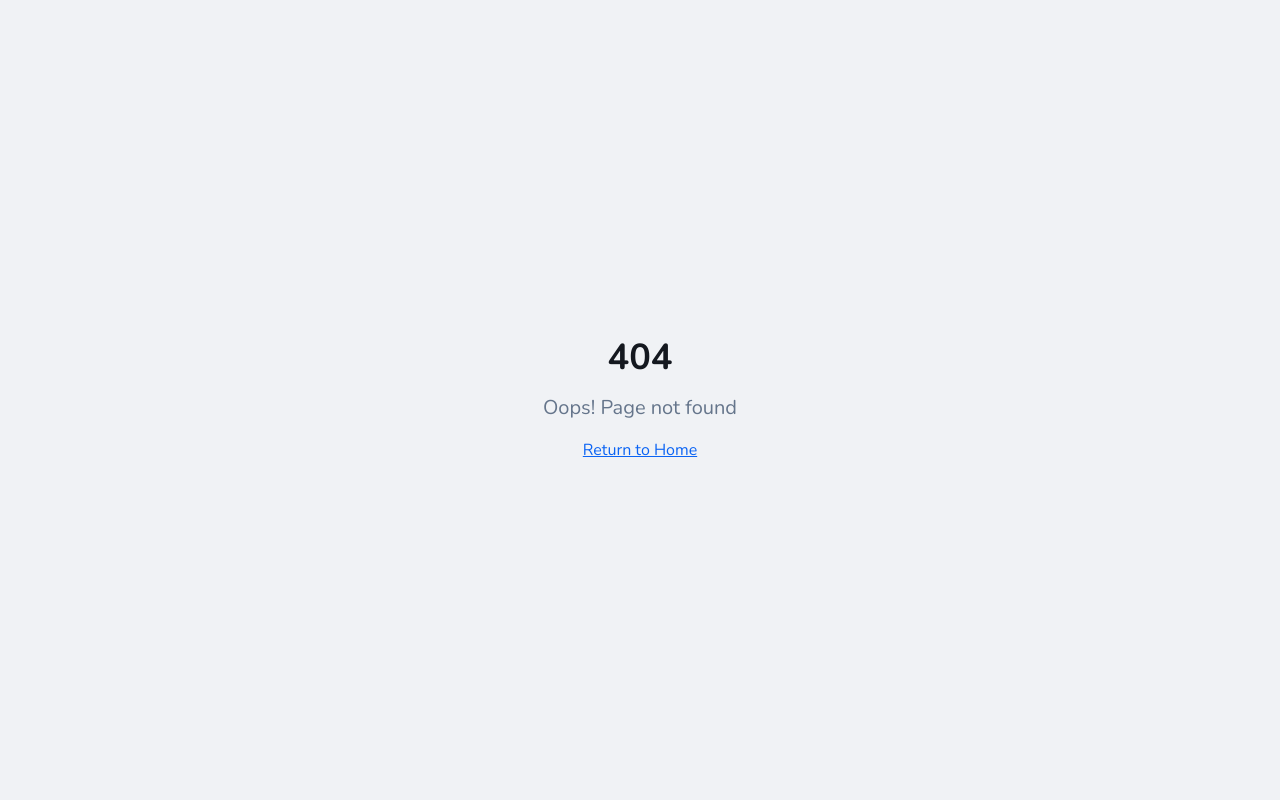
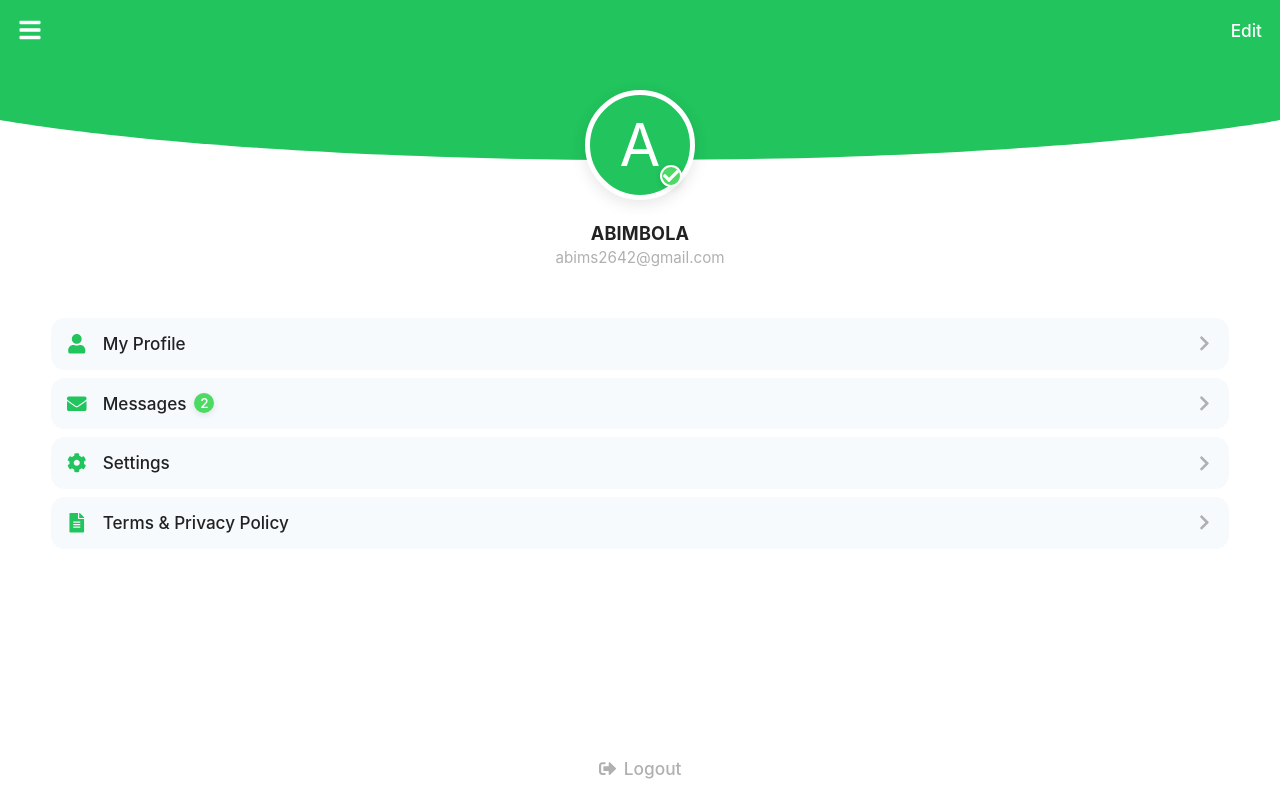
Before and after one commit to alexprogran/igreja-carvalho-de-justica, a Next.js app: page /profile in a window 1280 px wide. Before the commit this address had no page. Built offline with nearby package versions, Linux system fonts and the light colour scheme.

Commit message:
Implementação do Profile

```diff
--- /dev/null
+++ b/app/profile/page.jsx
@@ -0,0 +1,6 @@
+"use client";
+import Profile from "@/components/Profile/Profile";
+
+export default function ProfilePage() {
+  return <Profile />;
+}
--- /dev/null
+++ b/components/Profile/Profile.jsx
@@ -0,0 +1,57 @@
+import React from "react";
+import styles from "./Profile.module.css";
+import { FaUser, FaEnvelope, FaCog, FaFileAlt, FaSignOutAlt, FaCheck, FaBars, FaChevronRight } from "react-icons/fa";
+
+export default function Profile() {
+  return (
+    <div className={styles.profileContainer}>
+      <div className={styles.headerWrapper}>
+        <svg className={styles.headerSvg} viewBox="0 0 375 160" fill="none" xmlns="http://www.w3.org/2000/svg" preserveAspectRatio="none">
+          <path d="M0 0H375V120C375 120 312.5 160 187.5 160C62.5 160 0 120 0 120V0Z" fill="hsl(var(--church-green))"/>
+        </svg>
+        <div className={styles.headerContent}>
+          <button className={styles.menuIcon} aria-label="Menu">
+            <FaBars />
+          </button>
+          <button className={styles.editBtn}>Edit</button>
+        </div>
+        <div className={styles.avatarWrapper}>
+          <div className={styles.avatar}>
+            A
+            <span className={styles.verified}>
+              <FaCheck className={styles.verifiedIcon} />
+            </span>
+          </div>
+        </div>
+      </div>
+      <div className={styles.profileName}>ABIMBOLA</div>
+      <div className={styles.profileEmail}>abims2642@gmail.com</div>
+      <div className={styles.menuList}>
+        <div className={styles.menuItem}>
+          <FaUser className={styles.menuIconLeft + ' ' + styles.iconChurchGreen} />
+          <span>My Profile</span>
+          <FaChevronRight className={styles.menuArrow} />
+        </div>
+        <div className={styles.menuItem}>
+          <FaEnvelope className={styles.menuIconLeft + ' ' + styles.iconChurchGreen} />
+          <span>Messages</span>
+          <span className={styles.badge}>2</span>
+          <FaChevronRight className={styles.menuArrow} />
+        </div>
+        <div className={styles.menuItem}>
+          <FaCog className={styles.menuIconLeft + ' ' + styles.iconChurchGreen} />
+          <span>Settings</span>
+          <FaChevronRight className={styles.menuArrow} />
+        </div>
+        <div className={styles.menuItem}>
+          <FaFileAlt className={styles.menuIconLeft + ' ' + styles.iconChurchGreen} />
+          <span>Terms & Privacy Policy</span>
+          <FaChevronRight className={styles.menuArrow} />
+        </div>
+      </div>
+      <button className={styles.logout}>
+        <FaSignOutAlt /> Logout
+      </button>
+    </div>
+  );
+}
--- /dev/null
+++ b/components/Profile/Profile.module.css
@@ -0,0 +1,211 @@
+/* Profile.module.css */
+
+.profileContainer {
+  background: #fff;
+  min-height: 100vh;
+  width: 100vw;
+  display: flex;
+  flex-direction: column;
+  align-items: center;
+  position: relative;
+  padding: 0;
+  overflow-x: hidden;
+  font-family: 'Inter', Arial, sans-serif;
+}
+
+.headerWrapper {
+  position: relative;
+  width: 100vw;
+  min-width: 320px;
+  height: 160px;
+  display: flex;
+  flex-direction: column;
+  align-items: center;
+  justify-content: flex-start;
+}
+
+.headerSvg {
+  position: absolute;
+  top: 0;
+  left: 0;
+  width: 100vw;
+  height: 160px;
+  z-index: 1;
+  pointer-events: none;
+}
+
+.headerContent {
+  position: relative;
+  width: 100vw;
+  display: flex;
+  flex-direction: row;
+  justify-content: space-between;
+  align-items: flex-start;
+  z-index: 2;
+  padding: 0 18px;
+  margin-top: 18px;
+}
+
+.header {
+  width: 100vw;
+  min-width: 320px;
+  height: 170px;
+  background: linear-gradient(180deg, #4a90e2 0%, #5bb6f9 100%);
+  position: relative;
+  border-bottom-left-radius: 80% 40px;
+  border-bottom-right-radius: 80% 40px;
+  display: flex;
+  align-items: flex-start;
+  justify-content: space-between;
+}
+
+.menuIcon {
+  font-size: 1.5rem;
+  color: #fff;
+  background: none;
+  border: none;
+  cursor: pointer;
+}
+
+.editBtn {
+  color: #fff;
+  background: none;
+  border: none;
+  font-weight: 500;
+  font-size: 1.08rem;
+  cursor: pointer;
+}
+
+.avatarWrapper {
+  position: absolute;
+  left: 50%;
+  top: 90px;
+  transform: translate(-50%, 0);
+  z-index: 3;
+  display: flex;
+  flex-direction: column;
+  align-items: center;
+  width: 100%;
+}
+
+.avatar {
+  width: 110px;
+  height: 110px;
+  border-radius: 50%;
+  background: hsl(var(--church-green));
+  display: flex;
+  align-items: center;
+  justify-content: center;
+  font-size: 3.7rem;
+  color: #fff;
+  position: relative;
+  box-shadow: 0 4px 16px rgba(0,0,0,0.10);
+  border: 5px solid #fff;
+}
+
+.verified {
+  position: absolute;
+  bottom: 8px;
+  right: 8px;
+  background: #4cd964;
+  border-radius: 50%;
+  width: 22px;
+  height: 22px;
+  display: flex;
+  align-items: center;
+  justify-content: center;
+  border: 2px solid #fff;
+  box-shadow: 0 2px 6px rgba(0,0,0,0.10);
+}
+
+.verifiedIcon {
+  color: #fff;
+  font-size: 1rem;
+}
+
+.profileName {
+  margin-top: 60px;
+  font-size: 1.13rem;
+  font-weight: 700;
+  color: #222;
+  text-align: center;
+  letter-spacing: 0.01em;
+}
+
+.profileEmail {
+  font-size: 0.95rem;
+  color: #b0b0b0;
+  text-align: center;
+  margin-bottom: 18px;
+}
+
+.menuList {
+  width: 92%;
+  margin: 30px auto 0 auto;
+  display: flex;
+  flex-direction: column;
+  gap: 8px;
+}
+
+.menuItem {
+  background: #f7fafd;
+  border-radius: 14px;
+  display: flex;
+  align-items: center;
+  padding: 13px 16px;
+  font-size: 1.07rem;
+  color: #222;
+  font-weight: 500;
+  cursor: pointer;
+  transition: background 0.2s;
+  position: relative;
+  box-shadow: none;
+}
+.menuItem:hover {
+  background: #eaf4fb;
+}
+.menuIconLeft {
+  margin-right: 16px;
+  font-size: 1.22rem;
+  color: hsl(var(--church-green));
+}
+
+.iconChurchGreen {
+  color: hsl(var(--church-green)) !important;
+}
+.menuArrow {
+  margin-left: auto;
+  font-size: 1.05rem;
+  color: #b0b0b0;
+}
+
+.badge {
+  background: #4cd964;
+  color: #fff;
+  font-size: 0.85rem;
+  border-radius: 50%;
+  width: 20px;
+  height: 20px;
+  display: flex;
+  align-items: center;
+  justify-content: center;
+  margin-left: 8px;
+  margin-right: 8px;
+  box-shadow: 0 2px 6px rgba(0,0,0,0.10);
+  position: static;
+}
+
+.logout {
+  margin-top: auto;
+  margin-bottom: 18px;
+  color: #b0b0b0;
+  font-size: 1.08rem;
+  display: flex;
+  align-items: center;
+  gap: 8px;
+  justify-content: center;
+  cursor: pointer;
+  background: none;
+  border: none;
+  font-weight: 500;
+}
```
